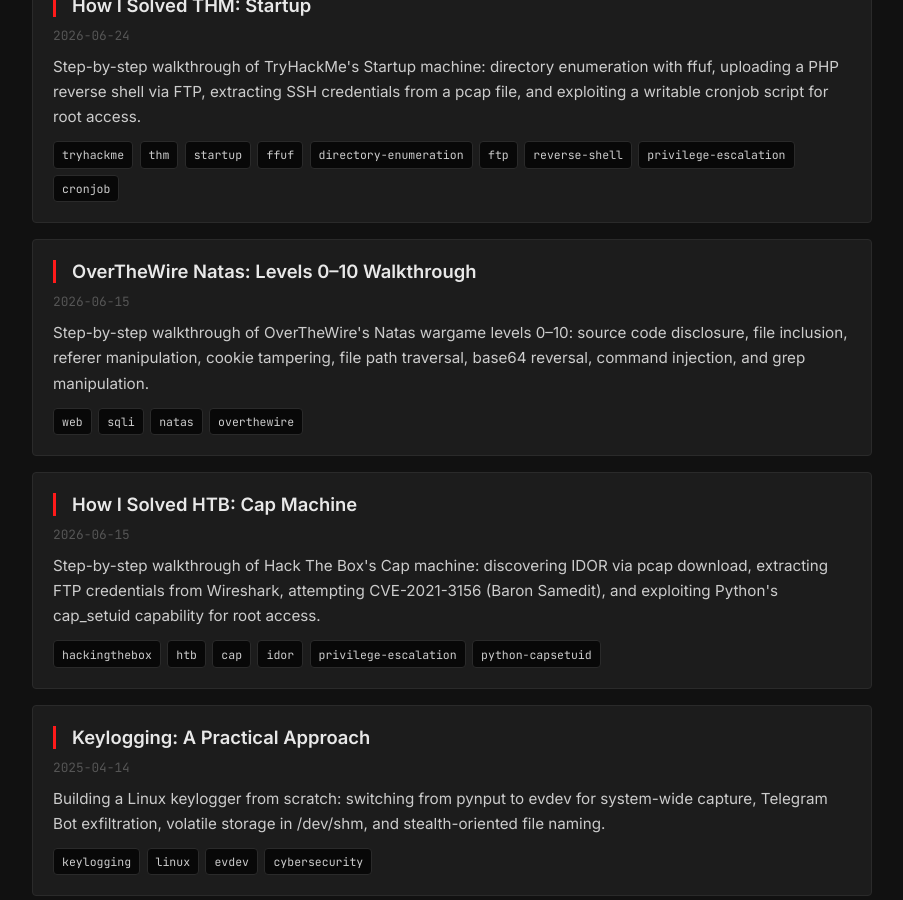
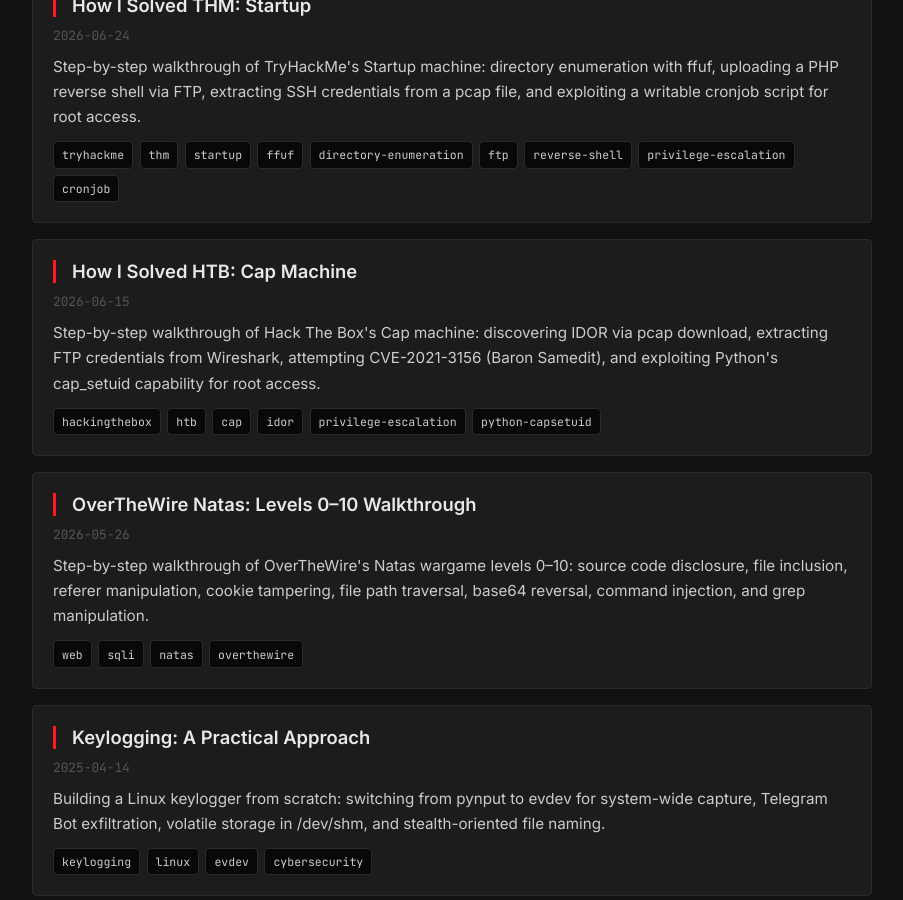
Before and after one commit to 5odead/5odead.github.io, a Jekyll site: the page built from index.html, in a window 1280 px wide and 900 px high, scrolled down 878 px. Shown: the whole window, without its empty margins (188-1091 px from the left). Built offline with Jekyll 4.4.1, drawn with Linux system fonts in a browser that asks for light colours.

Commit message:
Update 2026-06-15-overthewire-natas-0-10-walkthrough.md

```diff
--- a/_posts/2026-06-15-overthewire-natas-0-10-walkthrough.md
+++ b/_posts/2026-06-15-overthewire-natas-0-10-walkthrough.md
@@ -1,7 +1,7 @@
 ---
 layout: post
 title: "OverTheWire Natas: Levels 0–10 Walkthrough"
-date: 2026-06-15
+date: 2026-05-26
 last_modified_at: 2026-06-15
 tags: [web, sqli, natas, overthewire]
 description: "Step-by-step walkthrough of OverTheWire's Natas wargame levels 0–10: source code disclosure, file inclusion, referer manipulation, cookie tampering, file path traversal, base64 reversal, command injection, and grep manipulation."
```
